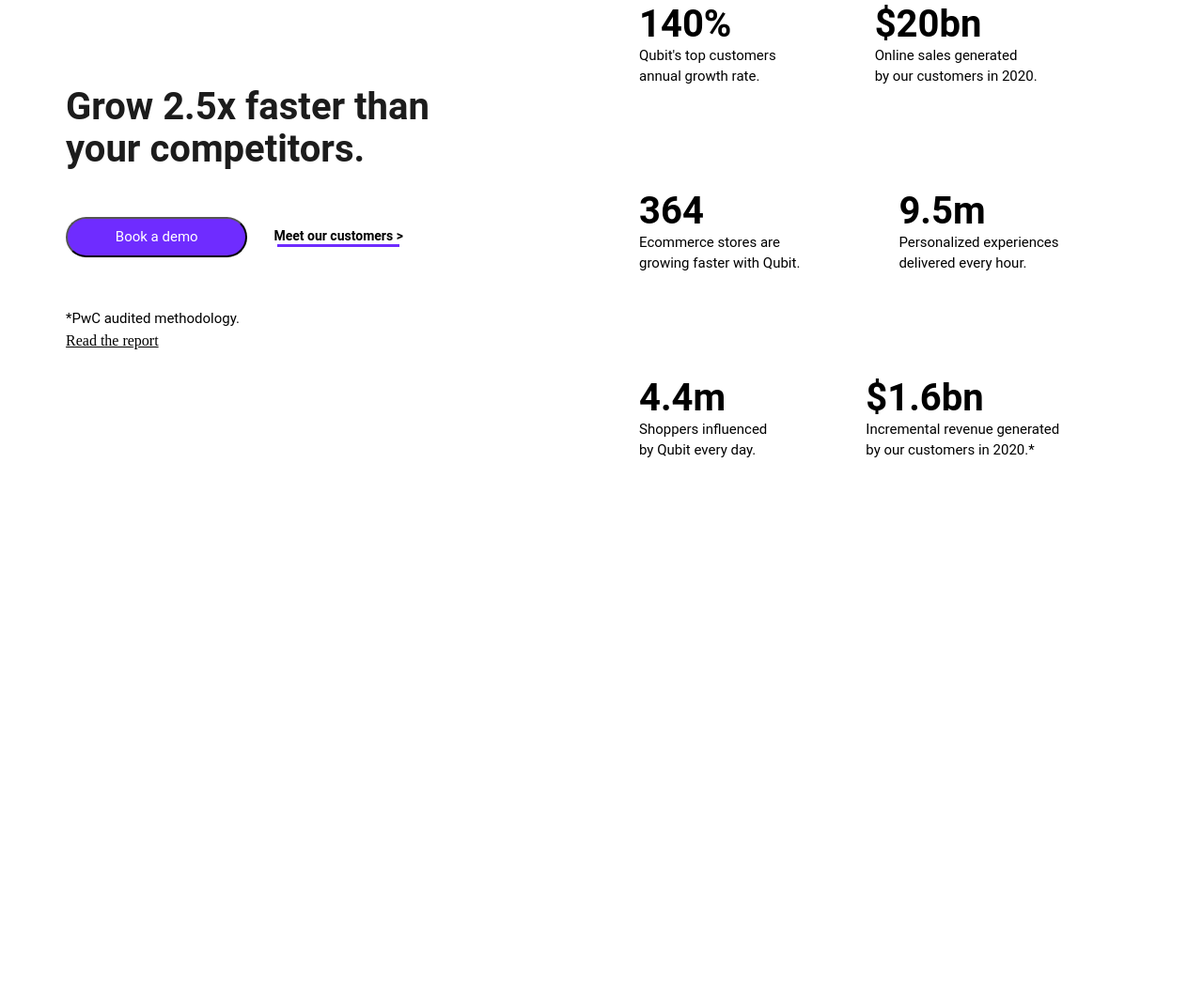
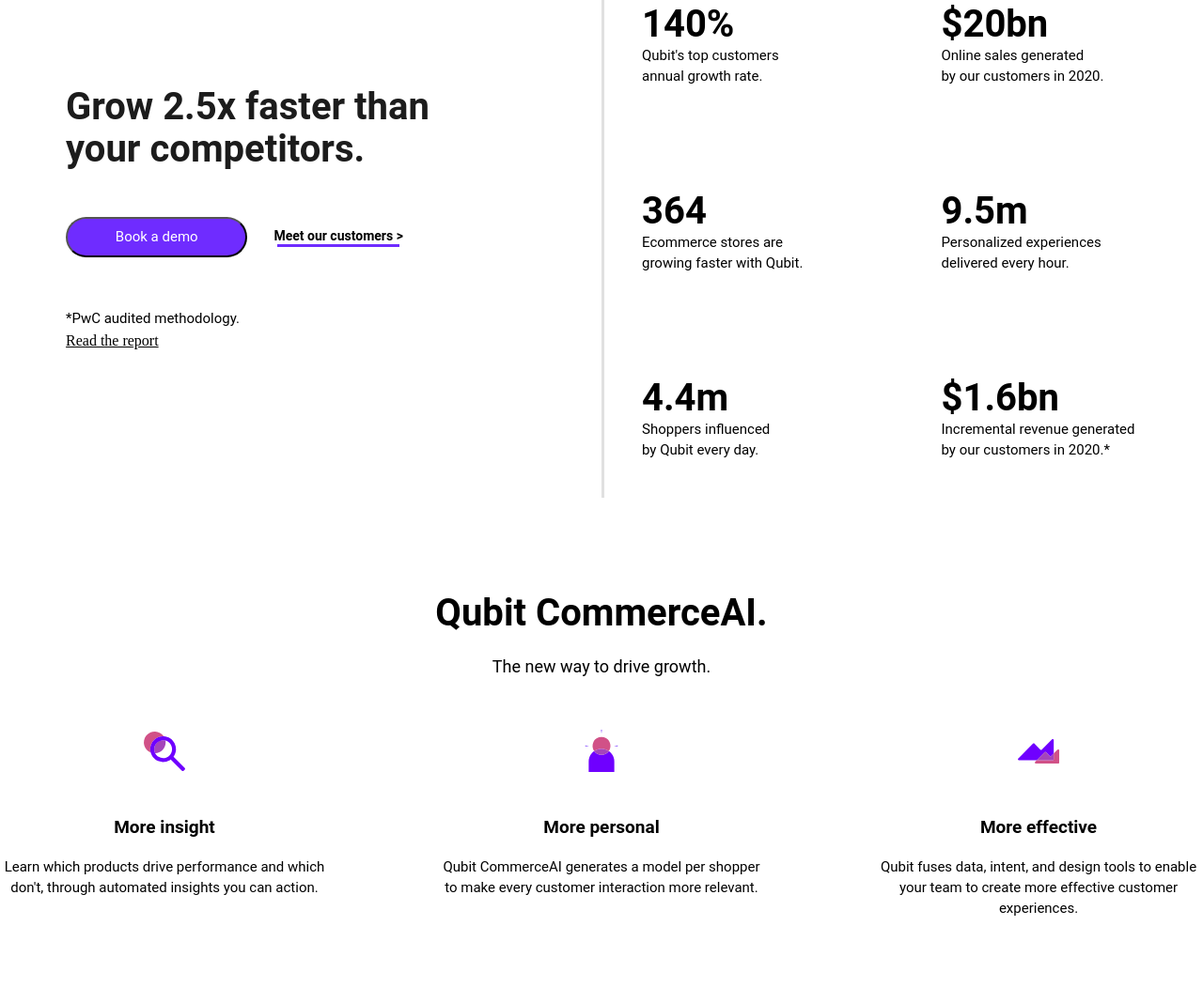
Before and after one commit to vitaliyMiskevuch1212/Qubit_css_and_html, a plain HTML site: page index.html in a window 1280 px wide. Shown: the part 1225-2293 px from the top of the page at 94% size. Before the commit the page ends 1755 px from the top, so only its background shows below. Drawn offline with Linux system fonts and the light colour scheme.

Commit message:
add new section - Commerce_ai and change some details

```diff
--- /dev/null
+++ b/css/Commerce_ai.css
@@ -0,0 +1,51 @@
+.Commerce_ai_title {
+    margin: 100px auto 20px auto;
+   text-align: center;
+    font-family: 'Roboto';
+    font-style: normal;
+    font-weight: 700;
+    font-size: 40px;
+    line-height: 45px;
+    color: #000000;
+}
+.Commerce_ai_subtitle {
+    text-align: center;
+    margin-bottom: 50px;
+    font-family: 'Roboto';
+    font-style: normal;
+    font-weight: 400;
+    font-size: 18px;
+    line-height: 30px;
+    color: #000000;
+}
+.Commerce_ai_info {
+    display: flex;
+    justify-content: space-between;
+}
+.Commerce_ai_block {
+    text-align: center;
+    margin-bottom: 90px;
+}
+.Commerce_ai_img {
+    margin-bottom: 40px;
+}
+.Commerce_ai_block_title {
+    margin-bottom: 20px;
+    font-family: 'Roboto';
+    font-style: normal;
+    font-weight: 700;
+    font-size: 19px;
+    line-height: 23px;
+    text-align: center;
+    color: #000000;
+}
+.Commerce_ai_block_text {
+    font-family: 'Roboto';
+    font-style: normal;
+    max-width: 350px;
+    font-weight: 400;
+    font-size: 15px;
+    line-height: 22px;
+    text-align: center;
+    color: #000000;
+}
--- a/css/grow_fast.css
+++ b/css/grow_fast.css
@@ -64,9 +64,10 @@
     color: #000000;
     margin-top: 10px;
 }
-.grow_fast_block_flex {
-    display: flex;
-    flex-wrap: wrap;
+.grow_fast_block_grid {
+    display: grid;
+    grid-template-columns: 1fr 1fr;
+    border-left: #E0E0E0 3px solid;
 }
 .grow_fast_block {
     margin: 70px 65px 40px 40px;
@@ -87,3 +88,7 @@
     line-height: 22px;
     color: #000000;
 }
+.grow_fast_line_vert {
+    border-left: 3px solid #6F2CFF;
+    width: 300px;
+}
--- a/css/index.css
+++ b/css/index.css
@@ -3,3 +3,4 @@
 @import url(Make_ecommerce.css);
 @import url(brands.css);
 @import url(grow_fast.css);
+@import url(Commerce_ai.css);
--- a/index.html
+++ b/index.html
@@ -78,8 +78,7 @@
             </div>
         </div>
         <div class="grow_fast_statistic">
-            <div class="grow_fast_line_vert"></div>
-           <div class="grow_fast_block_flex">
+           <div class="grow_fast_block_grid">
                <div class="grow_fast_block">
                 <h2 class="grow_fast_block_title">140%</h2>
                 <p class="grow_fast_block_subtitle">Qubit's top customers<br>annual growth rate.</p>
@@ -108,5 +107,35 @@
         </div>
     </div>
 </section>
+<section class="Commerce_ai" id="Commerce_ai">
+    <h2 class="Commerce_ai_title">Qubit CommerceAI.</h2>
+    <p class="Commerce_ai_subtitle">The new way to drive growth.</p>
+    <div class="Commerce_ai_info">
+        <div class="Commerce_ai_block">
+            <img src="image/Commerce_ai/Commerce_ai_insight.svg" class="Commerce_ai_img">
+            <h3 class="Commerce_ai_block_title">More insight</h3>
+            <p class="Commerce_ai_block_text">
+                Learn which products drive performance and which don't,
+                through automated insights you can action.
+            </p>
+        </div>
+        <div class="Commerce_ai_block">
+            <img src="image/Commerce_ai/Commerce_ai_personal.svg" class="Commerce_ai_img">
+            <h3 class="Commerce_ai_block_title">More personal</h3>
+            <p class="Commerce_ai_block_text">
+                Qubit CommerceAI generates a model per shopper to make
+                every customer interaction more relevant.
+            </p>
+        </div>
+        <div class="Commerce_ai_block">
+            <img src="image/Commerce_ai/Commerce_ai_effective.svg" class="Commerce_ai_img">
+            <h3 class="Commerce_ai_block_title">More effective</h3>
+            <p class="Commerce_ai_block_text">
+                Qubit fuses data, intent, and design tools to enable
+                your team to create more effective customer experiences.
+            </p>
+        </div>
+    </div>
+</section>
 </body>
 </html>
```
Also changed, not shown: image/Commerce_ai/Commerce_ai_effective.svg (added), image/Commerce_ai/Commerce_ai_insight.svg (added), image/Commerce_ai/Commerce_ai_personal.svg (added).
